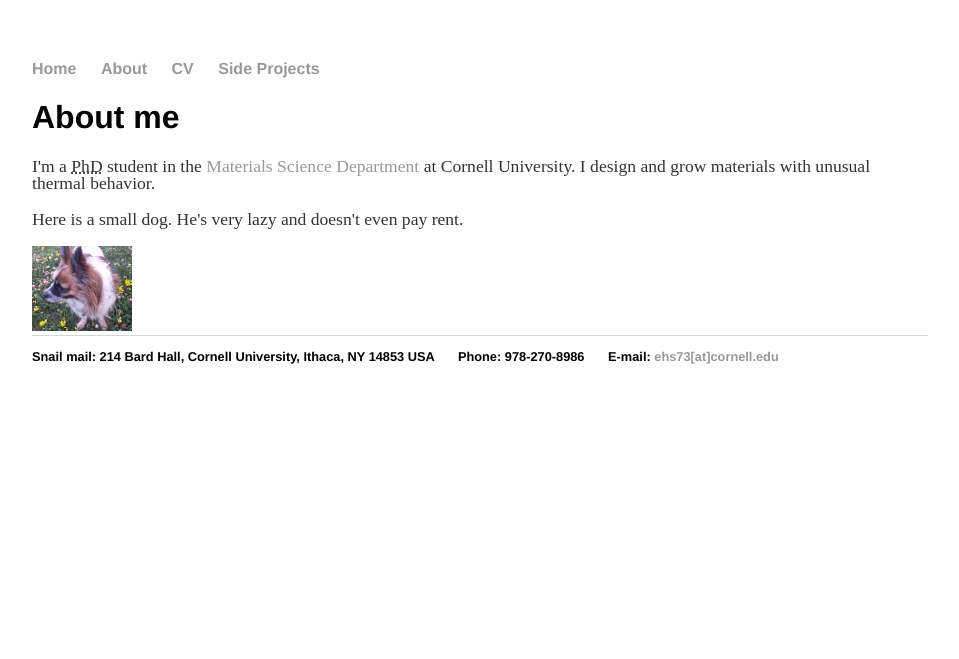
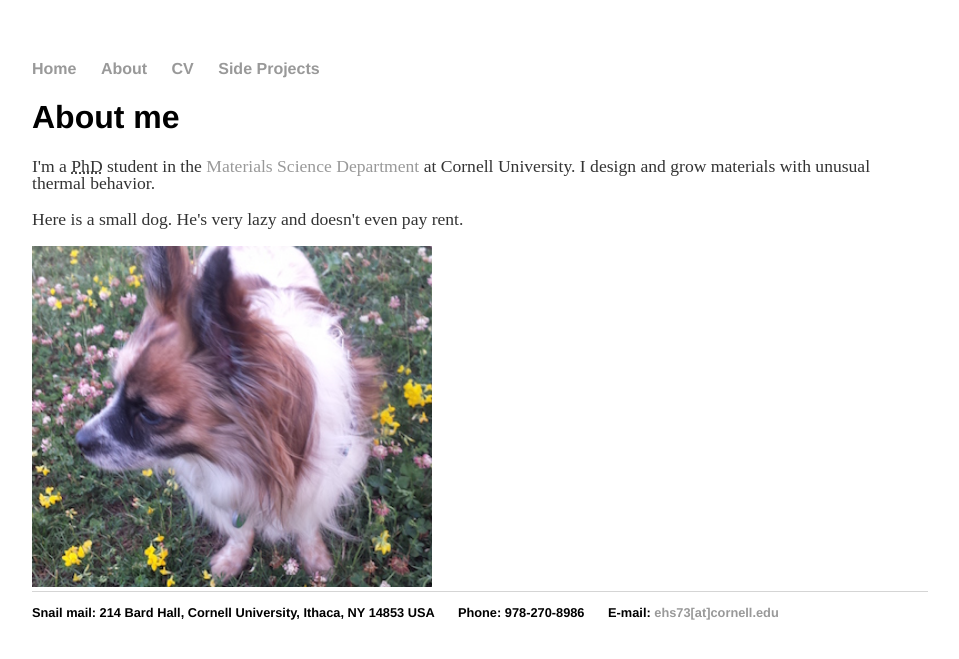
Before and after one commit to ehs73/ehs73.github.io, a Jekyll site: the page built from about/index.html, in a window 1280 px wide. Shown: the top 659 px of the page, without its empty margins (160-1119 px from the left). Built offline with Jekyll 4.4.1, drawn with Linux system fonts in a browser that asks for light colours.

Commit message:
Update index.html

```diff
--- a/about/index.html
+++ b/about/index.html
@@ -8,6 +8,6 @@ title: About me
 
 	<p>Here is a small dog. He's very lazy and doesn't even pay rent.</p>
 
-	<IMG SRC="/images/small_dog.jpg" ALT="Winston the papillon" WIDTH=100 data-rotate="180" title="Snorty">
+	<IMG SRC="/images/small_dog.jpg" ALT="Winston the papillon" WIDTH=400 data-rotate="180" title="Snorty">
 
 	</ul>
```
